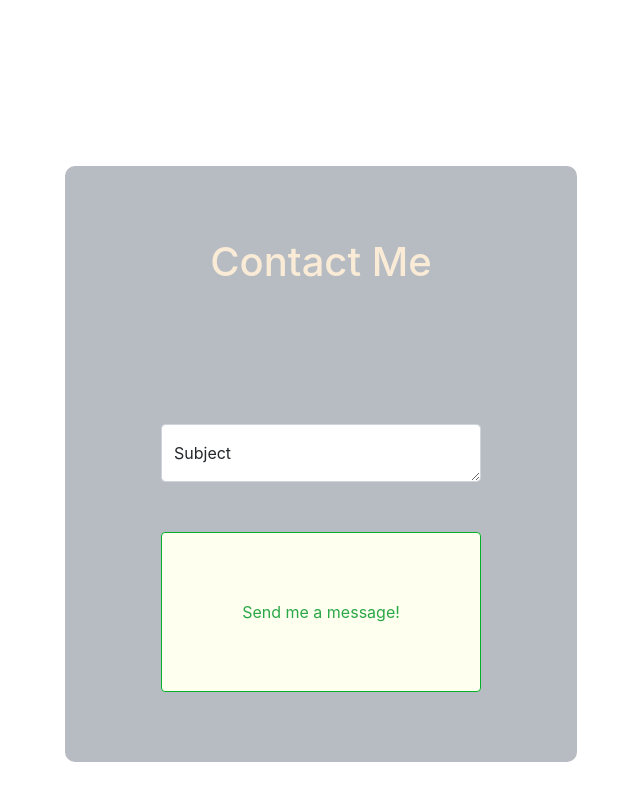
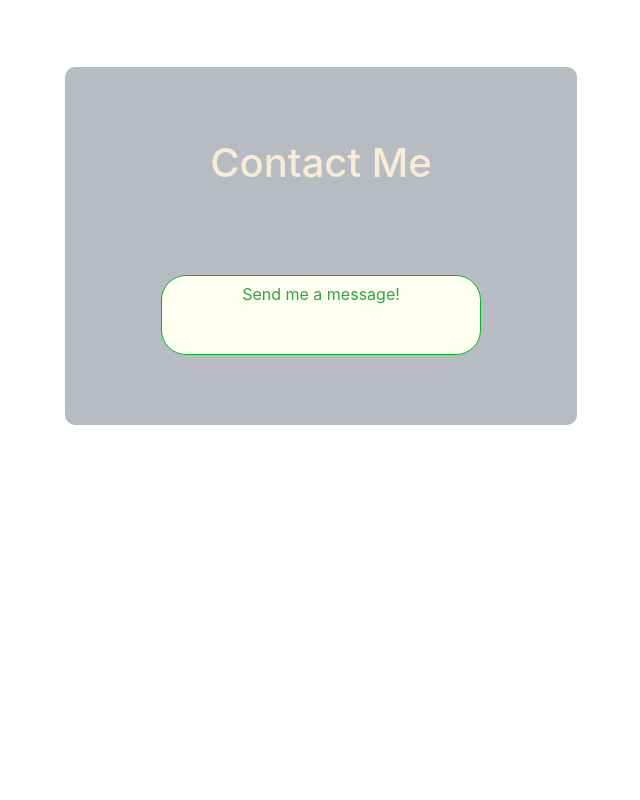
Before and after one commit to Oliver-Wilkes/Portfolio, a plain HTML site: page index.html in a window 1280 px wide. Shown: the part 6338-7138 px from the top of the page, without its empty margins (319-959 px from the left). After the commit the page ends 6923 px from the top, so only its background shows below. Drawn offline with nearby package versions, Linux system fonts and the light colour scheme.

Commit message:
Slight improvements

```diff
--- a/index.html
+++ b/index.html
@@ -216,7 +216,7 @@
 
            <br></br>
 
-           Figma, Trello, Miro, five forces and swot anlysis, market research survey, user experience/interface testing.
+           <!-- Figma, Trello, Miro, five forces and swot anlysis, market research survey, user experience/interface testing. -->
         </p>
         </div>
 
@@ -233,13 +233,22 @@
  <div class="contact-me-section-container">
    <div class="section-text contact-me">
    <h1 id="contact">Contact Me</h1>
+   <div class="action-buttons">
+    <a href="mailto:olliewilkes1@outlook.com" id="send-button" type="submit" class="action-button btn btn-outline-success">Send me a message!</a>
+  </div>
 
-   <form action="mailto:Olliewilkes1@outlook.com" method="GET" enctype="text/plain" >
+
+
+
+<!-- <button id="clear-button" type="reset" class="action-button btn btn-outline-danger" name="reset">Clear form</button> -->
+
+
+   <!-- <form action="mailto:Olliewilkes1@outlook.com" method="GET" enctype="text/plain" >
       <div class="entry-forms">
         <div class="form-floating email-entry">
           <textarea name="subject" type="text" class="form-control" placeholder="Subject" id="floatingTextarea"></textarea>
           <label for="floatingTextarea">Subject</label>
-        </div>
+        </div> -->
 
         <!-- <div class="form-floating message-entry">
           <textarea name="body" type="text" class="form-control " placeholder="Enter your message" id="floatingTextarea2" style="height: 40vh"></textarea>
@@ -250,12 +259,7 @@
       </div>
 
 
-      <div class="action-buttons">
-        <!-- <button id="clear-button" type="reset" class="action-button btn btn-outline-danger" name="reset">Clear form</button> -->
-        <button id="send-button" type="submit" class="action-button btn btn-outline-success" name="submit">Send me a message!</button>
-      </div>
-
-    </form>
+    <!-- </form> -->
 
 
 <!--
--- a/style.css
+++ b/style.css
@@ -405,8 +405,9 @@ p {
     /* background-color: rgb(24, 168, 24); */
     background-color: ivory;
     border: 1.4px solid #03b129;
+    border-radius: 25px;
     width: 20rem;
-    height: 10rem;
+    height: 5rem;
 }
 
 #send-button:hover {
```
